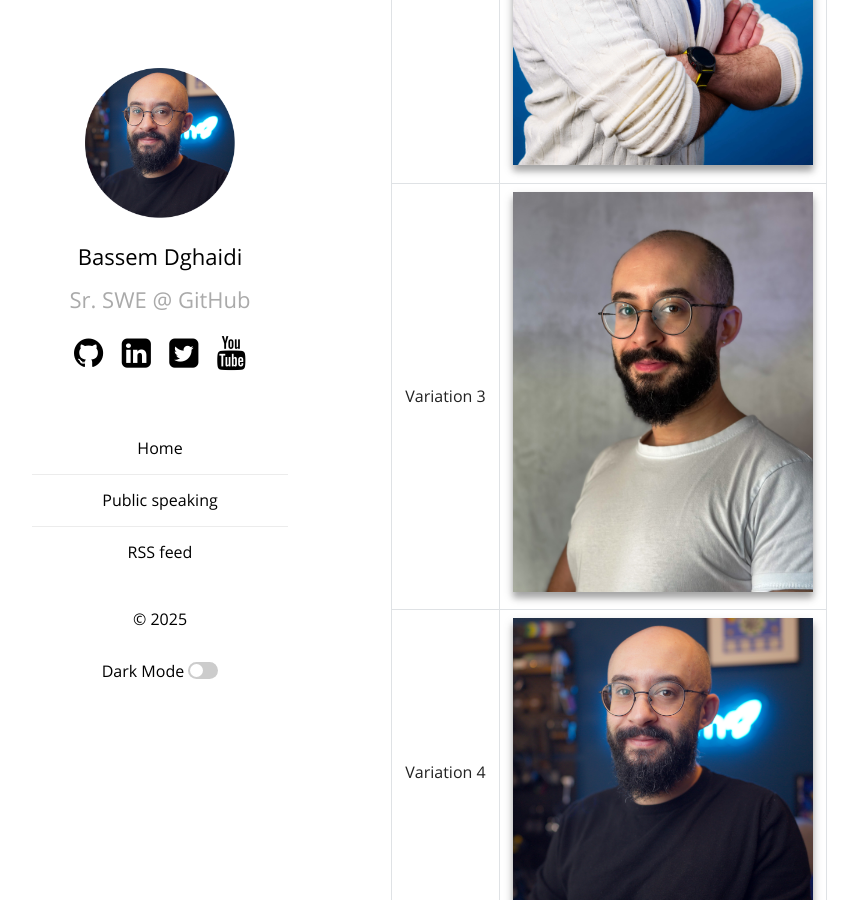
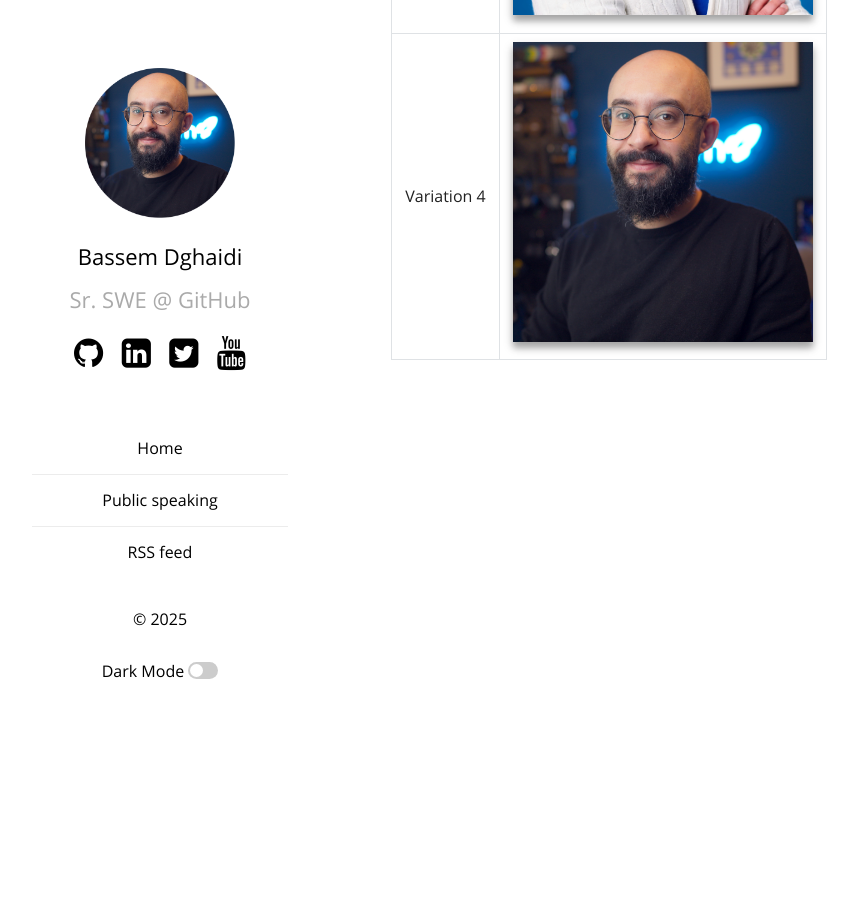
Before and after one commit to Link-/pblog, a Jekyll site: the page built from public_speaking.md, in a window 1280 px wide and 900 px high, scrolled down 3284 px. Shown: the whole window, without its empty margins (75-933 px from the left). Built offline with Jekyll 4.4.1, drawn with Linux system fonts in a browser that asks for light colours.

Commit message:
Update profile pictures

```diff
--- a/public_speaking.md
+++ b/public_speaking.md
@@ -43,9 +43,8 @@
 
 ### Profile pictures
 
-| Variation   | Image                                                                                                                                                                                                        |
-| ----------- | ------------------------------------------------------------------------------------------------------------------------------------------------------------------------------------------------------------ |
-| Variation 1 | <a href="/assets/img/bio/profile_square_2759x2759.jpg" target="_blank"><img alt="bassem dghaidi profile picture variation 1" width="300" src="/assets/img/bio/profile_square_2759x2759.jpg" /></a>           |
-| Variation 2 | <a href="/assets/img/bio/profile_bassem_2527x.jpg" target="_blank"><img alt="bassem dghaidi profile picture variation 2" width="300" src="/assets/img/bio/profile_bassem_2527x.jpg" /></a>                   |
-| Variation 3 | <a href="/assets/img/bio/profile_bassem_vertical_x2048.jpg" target="_blank"><img alt="bassem dghaidi profile picture variation 3" width="300" src="/assets/img/bio/profile_bassem_vertical_x2048.jpg" /></a> |
-| Variation 4 | <a href="/assets/img/bio/bassem_3_1080x1080.png" target="_blank"><img alt="bassem dghaidi profile picture variation 4" width="300" src="/assets/img/bio/bassem_3_1080x1080.png" /></a>                       |
+| Variation   | Image                                                                                                                                                                                              |
+| ----------- | -------------------------------------------------------------------------------------------------------------------------------------------------------------------------------------------------- |
+| Variation 1 | <a href="/assets/img/bio/profile_square_2759x2759.jpg" target="_blank"><img alt="bassem dghaidi profile picture variation 1" width="300" src="/assets/img/bio/profile_square_2759x2759.jpg" /></a> |
+| Variation 2 | <a href="/assets/img/bio/profile_bassem_2805.jpg" target="_blank"><img alt="bassem dghaidi profile picture variation 2" width="300" src="/assets/img/bio/profile_bassem_2805.jpg" /></a>           |
+| Variation 4 | <a href="/assets/img/bio/bassem_3_1080x1080.png" target="_blank"><img alt="bassem dghaidi profile picture variation 4" width="300" src="/assets/img/bio/bassem_3_1080x1080.png" /></a>             |
```
Also changed, not shown: assets/img/bio/profile_bassem_2527x.jpg (deleted), assets/img/bio/profile_bassem_2805.jpg (added).
